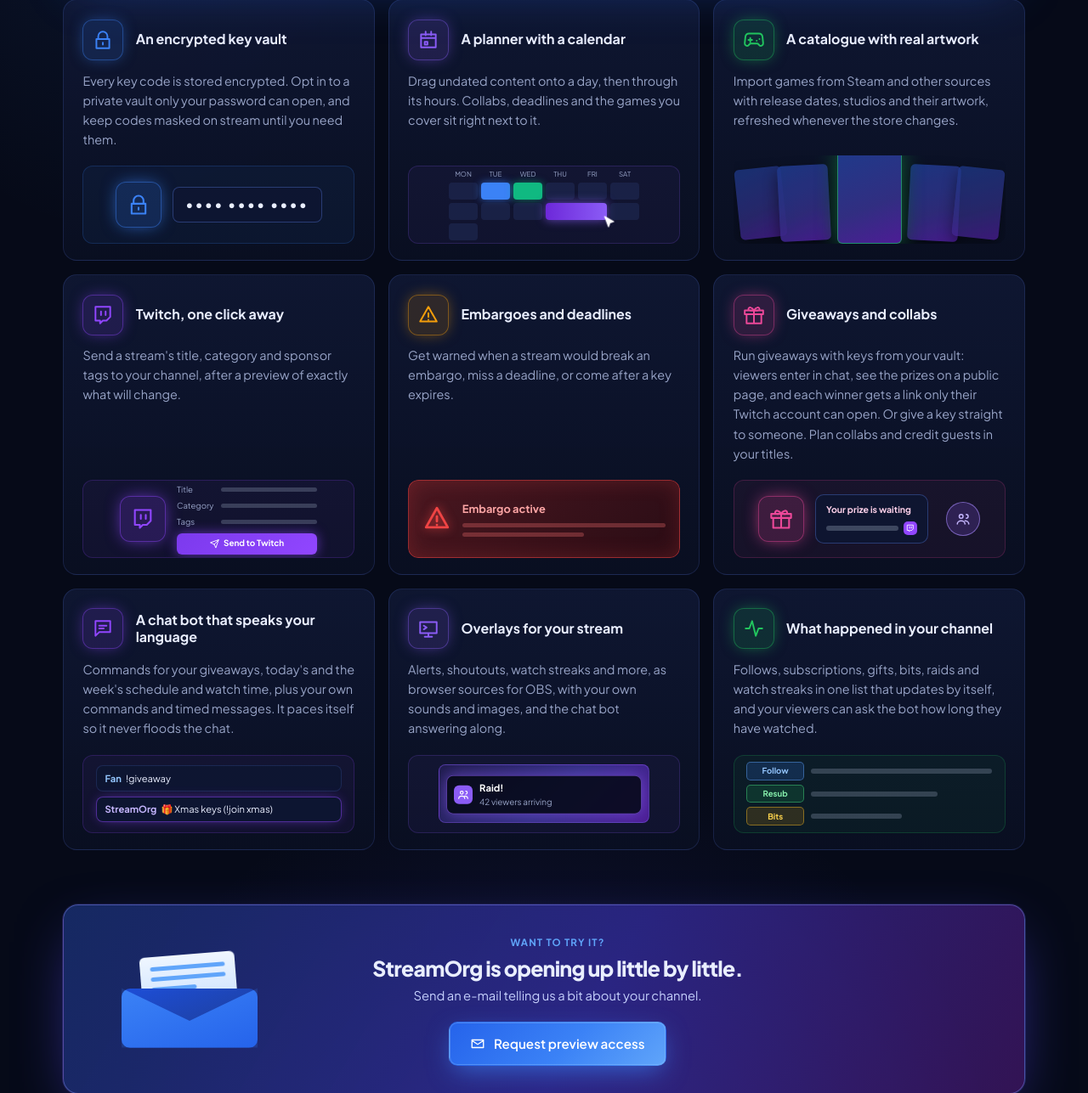
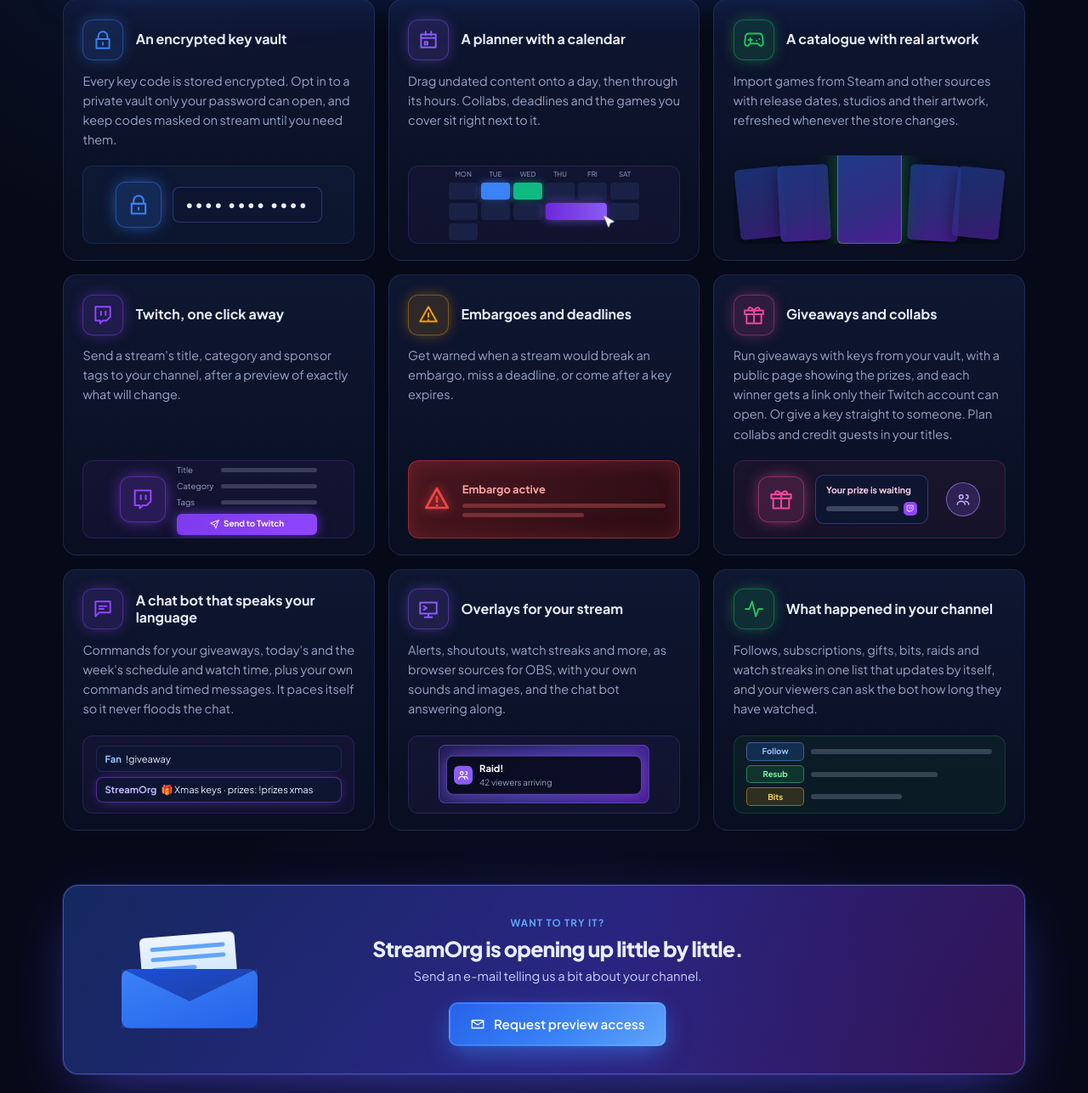
Before and after one commit to Rickycezar/StreamOrg, a PHP site: page / in a window 1280 px wide. Shown: the part 1094-2381 px from the top of the page at 85% size. Run offline with PHP 8.4, Linux system fonts and the light colour scheme; data that the repository does not hold is empty; some libraries are stand-ins or nearby versions.

Commit message:
Hide entering giveaways by chat until the page has a name picker

```diff
--- a/lang/en.php
+++ b/lang/en.php
@@ -353,7 +353,7 @@ return [
             'claim_it' => 'Claim it with Twitch',
             'mini_claim' => 'Your prize is waiting',
             'feature_collabs_title' => 'Giveaways and collabs',
-            'feature_collabs_text' => 'Run giveaways with keys from your vault: viewers enter in chat, see the prizes on a public page, and each winner gets a link only their Twitch account can open. Or give a key straight to someone. Plan collabs and credit guests in your titles.',
+            'feature_collabs_text' => 'Run giveaways with keys from your vault, with a public page showing the prizes, and each winner gets a link only their Twitch account can open. Or give a key straight to someone. Plan collabs and credit guests in your titles.',
             'cta_title' => 'Want to try it?',
             'mail_subject' => 'StreamOrg preview access',
             'mail_body' => 'Hi! I would like to try StreamOrg.' . "\n" . '' . "\n" . 'My channel: ' . "\n" . 'What I stream: ' . "\n" . '',
@@ -365,7 +365,7 @@ return [
             'feature_events_text' => 'Follows, subscriptions, gifts, bits, raids and watch streaks in one list that updates by itself, and your viewers can ask the bot how long they have watched.',
             'mini_bot_viewer' => 'Fan',
             'mini_bot_command' => '!giveaway',
-            'mini_bot_reply' => '🎁 Xmas keys (!join xmas)',
+            'mini_bot_reply' => '🎁 Xmas keys · prizes: !prizes xmas',
             'mini_overlay_title' => 'Raid!',
             'mini_overlay_text' => '42 viewers arriving',
         ],
@@ -609,7 +609,7 @@ return [
         ],
         'bot_command' => [
             'heartbeat' => 'Checks the bot is listening: it answers right away.',
-            'giveaway' => 'Lists the open giveaways (with how to enter by chat) and points to the prizes command.',
+            'giveaway' => 'Lists the open giveaways and points to the prizes command.',
             'join' => 'Enters a giveaway that takes entries by chat: the command and the giveaway keyword (or just the command, when only one is open).',
             'prizes' => 'Gives the link to a giveaway\'s public prize page: the keys still to win and the ones already won. Without a name, asks which giveaway.',
             'today' => 'Today\'s planned content, with times in your timezone. Long lists go in more than one message.',
@@ -686,7 +686,7 @@ return [
                 'commands_title' => 'Ready-made commands',
                 'commands_text' => "Under Commands, each ready-made command can be your own: its name, replies, who may use it and how often.\nThey speak your account's language: change the language in your profile and the defaults follow.\nBack to default drops your version.",
                 'giveaways_title' => "Giveaways in chat",
-                'giveaways_text' => "!giveaway lists your open giveaways and how to enter; viewers enter with !join and the giveaway's keyword, and they show under Entries on the giveaway page.\n!prizes and a giveaway name answers with a link to its public prize page: the keys still to win and the ones already won, never a code. Without a name, it asks which one.\n\"Post in chat\" on the giveaway page makes the bot announce it, with the link.",
+                'giveaways_text' => "!giveaway lists your open giveaways.\n!prizes and a giveaway name answers with a link to its public prize page: the keys still to win and the ones already won, never a code. Without a name, it asks which one.\n\"Post in chat\" on the giveaway page makes the bot announce it, with the link.",
                 'schedule_title' => "Schedule and watch time",
                 'schedule_text' => "!today and !week answer with your planned content, at your timezone; a long week goes in a few messages.\n!watchtime says how long someone has watched (whoever typed it, or the name after it), since the bot started counting.",
                 'events_title' => "Events",
@@ -737,15 +737,15 @@ return [
                 'title' => 'Giveaways',
                 'lead' => 'Give keys from your vault to your viewers: each winner gets a private link that only their own Twitch account can open.',
                 'setup_title' => 'Create a giveaway',
-                'setup_text' => "Give it a name and a short keyword for the chat, add the rules if you like, and choose how people take part: by chat, something outside StreamOrg (Marbles, a wheel…) or your own pick.\nChoose whether each winner picks a key from the prizes, or gets the one you assign.",
+                'setup_text' => "Give it a name and a short keyword for the chat, add the rules if you like, and choose how people take part: something outside StreamOrg (Marbles, a wheel…) or your own pick.\nChoose whether each winner picks a key from the prizes, or gets the one you assign.",
                 'prizes_title' => 'Prizes come from your vault',
                 'prizes_text' => "Add keys from your vault: the ones marked \"for giveaway\" come first, and available ones can be added too (they become \"for giveaway\"). They stay in your vault, linked to the giveaway, and are only marked given away once a winner claims them.\nA key for a game still under embargo cannot be marked for giveaway, and a winner cannot claim one before the embargo lifts.",
-                'chat_title' => "Entries and questions in chat",
-                'chat_text' => "With the StreamOrg chat bot in your chat, viewers enter with !join and the giveaway's keyword while it is open; they show under Entries, and Draw a winner picks among them.\n!giveaway lists your open giveaways and how to enter; !prizes and a giveaway name answers with its prize page.\n\"Post in chat\" makes the bot announce the giveaway with that link. The words (and the command names) are yours to change in Stream tools → Chat bot → Commands.",
+                'chat_title' => "Giveaways in chat",
+                'chat_text' => "With the StreamOrg chat bot in your chat, !giveaway lists your open giveaways and !prizes with a giveaway's name answers with its prize page.\n\"Post in chat\" makes the bot announce the giveaway with that link. The words (and the command names) are yours to change in Stream tools → Chat bot → Commands.",
                 'page_title' => "The public prize page",
-                'page_text' => "Every giveaway has a page anyone can open, with no sign-in: how to enter, your rules, the keys still to win and the ones already won, with the winner's name.\nIt never shows a code. A surprise giveaway stays hidden until you open it.\n\"Prize page\" on the giveaway opens it, to share wherever you like.",
+                'page_text' => "Every giveaway has a page anyone can open, with no sign-in: your rules, the keys still to win and the ones already won, with the winner's name.\nIt never shows a code. A surprise giveaway stays hidden until you open it.\n\"Prize page\" on the giveaway opens it, to share wherever you like.",
                 'winners_title' => 'Winners',
-                'winners_text' => "Draw a winner among the chat entries, or search for someone by their Twitch name and pick them from the results: the prize is tied to that account and nobody else.\nEach winner has a few days to claim; you can extend the time, or withdraw a prize and choose someone else.",
+                'winners_text' => "Search for each winner by their Twitch name and pick them from the results: the prize is tied to that account and nobody else.\nEach winner has a few days to claim; you can extend the time, or withdraw a prize and choose someone else.",
                 'claim_title' => 'The claim link',
                 'claim_text' => "Each winner gets a link to send privately or post in the chat.\nIt asks them to sign in with Twitch and only opens for the winner's own account, so a leaked link is useless to anyone else.\nOnce claimed, the key stays in the winner's \"My prizes\".",
                 'private_title' => 'If your vault is private',
@@ -2141,7 +2141,7 @@ return [
             'prize_in_vault' => 'safe in your vault',
             'category_from_game' => 'From the game',
             'giveaway_name_hint' => 'October mega giveaway',
-            'keyword_hint' => 'Short name for the chat: lowercase letters, digits or _. Viewers type the chat bot\'s join command and this word.',
+            'keyword_hint' => 'Short name for the chat: lowercase letters, digits or _. !prizes and this word answers with the prize page.',
             'rules_hint' => 'Who can take part, until when, how the winner is chosen…',
             'no_content' => 'Not linked to content',
             'surprise_hint' => 'hidden from the chat until you open it',
@@ -2346,7 +2346,7 @@ return [
             'search_hint' => 'Type at least two characters',
             'bot_more_messages' => 'Other messages',
             'bot_empty_silent' => 'leave empty to say nothing',
-            'giveaway_post_hint' => 'The chat bot posts the announcement (how to enter and the prize page link) in your chat. Change its words in Stream tools → Chat bot → Commands.',
+            'giveaway_post_hint' => 'The chat bot posts the announcement, with the prize page link, in your chat. Change its words in Stream tools → Chat bot → Commands.',
             'all_events' => 'All',
             'unfollows_checked' => 'Last check',
             'unfollows_followers' => '%s followers',
@@ -2554,7 +2554,7 @@ return [
             'giveaway_made_claimable' => '%d prize(s) are now ready for winners.',
             'giveaway_taken_back' => 'Done: %d copy(ies) deleted. Those keys are only in your vault again.',
             'giveaway_keys_returned' => '%d unclaimed key(s) went back to your vault.',
-            'giveaway_finish_confirm' => 'Finish this giveaway? Links not used yet stop working, unclaimed keys go back to your vault, and the chat entries are deleted.',
+            'giveaway_finish_confirm' => 'Finish this giveaway? Links not used yet stop working and unclaimed keys go back to your vault.',
             'giveaway_finish_hint' => 'Every winner has their key. Finish the giveaway to return the %d unclaimed key(s) to your vault.',
             'giveaways_intro' => 'Named giveaways with prizes from your key vault. Each winner gets a link that only their Twitch account can use.',
             'giveaways_empty' => 'No giveaways yet.',
--- a/lang/pt-BR.php
+++ b/lang/pt-BR.php
@@ -352,7 +352,7 @@ return [
             'claim_it' => 'Resgate com a Twitch',
             'mini_claim' => 'Seu prêmio está esperando',
             'feature_collabs_title' => 'Sorteios e collabs',
-            'feature_collabs_text' => 'Faça sorteios com chaves do seu cofre: os espectadores participam pelo chat, veem os prêmios numa página pública, e cada vencedor recebe um link que só a conta da Twitch dele abre. Ou dê uma chave direto para alguém. Planeje collabs e dê crédito aos convidados nos títulos.',
+            'feature_collabs_text' => 'Faça sorteios com chaves do seu cofre, com uma página pública mostrando os prêmios, e cada vencedor recebe um link que só a conta da Twitch dele abre. Ou dê uma chave direto para alguém. Planeje collabs e dê crédito aos convidados nos títulos.',
             'cta_title' => 'Quer experimentar?',
             'mail_subject' => 'Acesso antecipado ao StreamOrg',
             'mail_body' => 'Olá! Gostaria de experimentar o StreamOrg.' . "\n" . '' . "\n" . 'Meu canal: ' . "\n" . 'O que eu transmito: ' . "\n" . '',
@@ -364,7 +364,7 @@ return [
             'feature_events_text' => 'Follows, inscrições, presentes, bits, raids e sequências numa lista que se atualiza sozinha, e seus espectadores podem perguntar ao bot quanto tempo já assistiram.',
             'mini_bot_viewer' => 'Fã',
             'mini_bot_command' => '!sorteio',
-            'mini_bot_reply' => '🎁 Natal de Chaves (!participar natal)',
+            'mini_bot_reply' => '🎁 Natal de Chaves · prêmios: !premios natal',
             'mini_overlay_title' => 'Raid!',
             'mini_overlay_text' => '42 espectadores chegando',
         ],
@@ -608,7 +608,7 @@ return [
         ],
         'bot_command' => [
             'heartbeat' => 'Confere se o bot está ouvindo: ele responde na hora.',
-            'giveaway' => 'Lista os sorteios abertos (com como participar pelo chat) e indica o comando dos prêmios.',
+            'giveaway' => 'Lista os sorteios abertos e indica o comando dos prêmios.',
             'join' => 'Inscreve no sorteio que aceita participação pelo chat: o comando e a palavra do sorteio (ou só o comando, quando há um só aberto).',
             'prizes' => 'Dá o link da página pública de prêmios de um sorteio: as chaves que ainda estão em jogo e as já ganhas. Sem nome, pergunta qual sorteio.',
             'today' => 'O conteúdo planejado para hoje, com horários no seu fuso. Listas longas vão em mais de uma mensagem.',
@@ -685,7 +685,7 @@ return [
                 'commands_title' => 'Comandos prontos',
                 'commands_text' => "Em Comandos, cada comando pronto pode ser do seu jeito: o nome, as respostas, quem pode usar e com que frequência.\nEles falam o idioma da sua conta: mude o idioma no seu perfil e os padrões acompanham.\nVoltar ao padrão descarta a sua versão.",
                 'giveaways_title' => "Sorteios no chat",
-                'giveaways_text' => "!sorteio lista seus sorteios abertos e como participar; os espectadores entram com !participar e a palavra do sorteio, e aparecem em Inscrições na página do sorteio.\n!premios e o nome de um sorteio responde com o link da página pública de prêmios: as chaves ainda em jogo e as já ganhas, nunca um código. Sem nome, ele pergunta qual.\n\"Postar no chat\" na página do sorteio faz o bot anunciar, com o link.",
+                'giveaways_text' => "!sorteio lista seus sorteios abertos.\n!premios e o nome de um sorteio responde com o link da página pública de prêmios: as chaves ainda em jogo e as já ganhas, nunca um código. Sem nome, ele pergunta qual.\n\"Postar no chat\" na página do sorteio faz o bot anunciar, com o link.",
                 'schedule_title' => "Agenda e tempo assistido",
                 'schedule_text' => "!hoje e !semana respondem com o seu conteúdo planejado, no seu fuso; uma semana longa vai em algumas mensagens.\n!tempo diz quanto tempo alguém assistiu (quem digitou, ou o nome depois do comando), desde que o bot começou a contar.",
                 'events_title' => "Eventos",
@@ -736,15 +736,15 @@ return [
                 'title' => 'Sorteios',
                 'lead' => 'Dê chaves do seu cofre para os seus espectadores: cada vencedor recebe um link privado que só a própria conta da Twitch dele abre.',
                 'setup_title' => 'Crie um sorteio',
-                'setup_text' => "Dê um nome e uma palavra-chave curta para o chat, escreva as regras se quiser e escolha como as pessoas participam: pelo chat, algo fora do StreamOrg (Marbles, uma roleta…) ou a sua escolha.\nEscolha se cada vencedor escolhe uma chave entre os prêmios, ou recebe a que você definir.",
+                'setup_text' => "Dê um nome e uma palavra-chave curta para o chat, escreva as regras se quiser e escolha como as pessoas participam: algo fora do StreamOrg (Marbles, uma roleta…) ou a sua escolha.\nEscolha se cada vencedor escolhe uma chave entre os prêmios, ou recebe a que você definir.",
                 'prizes_title' => 'Os prêmios vêm do seu cofre',
                 'prizes_text' => "Adicione chaves do seu cofre: as marcadas \"para sorteio\" vêm primeiro, e as disponíveis também podem entrar (viram \"para sorteio\"). Elas continuam no seu cofre, ligadas ao sorteio, e só viram \"sorteada\" quando um vencedor resgata.\nUma chave de um jogo ainda sob embargo não pode ser marcada para sorteio, e um vencedor não pode resgatá-la antes do fim do embargo.",
-                'chat_title' => "Participação e perguntas no chat",
-                'chat_text' => "Com o bot do StreamOrg no seu chat, os espectadores participam com !participar e a palavra do sorteio enquanto ele está aberto; eles aparecem em Inscrições, e Sortear um vencedor escolhe entre eles.\n!sorteio lista seus sorteios abertos e como participar; !premios e o nome de um sorteio responde com a página de prêmios.\n\"Postar no chat\" faz o bot anunciar o sorteio com esse link. As palavras (e os nomes dos comandos) você muda em Ferramentas de live → Bot do chat → Comandos.",
+                'chat_title' => "Sorteios no chat",
+                'chat_text' => "Com o bot do StreamOrg no seu chat, !sorteio lista seus sorteios abertos e !premios com o nome de um sorteio responde com a página de prêmios.\n\"Postar no chat\" faz o bot anunciar o sorteio com esse link. As palavras (e os nomes dos comandos) você muda em Ferramentas de live → Bot do chat → Comandos.",
                 'page_title' => "A página pública de prêmios",
-                'page_text' => "Todo sorteio tem uma página que qualquer pessoa abre, sem entrar: como participar, suas regras, as chaves ainda em jogo e as já ganhas, com o nome de quem ganhou.\nEla nunca mostra um código. Um sorteio surpresa fica escondido até você abrir.\n\"Página de prêmios\" no sorteio abre essa página, para você divulgar onde quiser.",
+                'page_text' => "Todo sorteio tem uma página que qualquer pessoa abre, sem entrar: suas regras, as chaves ainda em jogo e as já ganhas, com o nome de quem ganhou.\nEla nunca mostra um código. Um sorteio surpresa fica escondido até você abrir.\n\"Página de prêmios\" no sorteio abre essa página, para você divulgar onde quiser.",
                 'winners_title' => 'Vencedores',
-                'winners_text' => "Sorteie um vencedor entre os participantes do chat, ou busque alguém pelo nome na Twitch e escolha nos resultados: o prêmio fica ligado àquela conta e a mais ninguém.\nCada vencedor tem alguns dias para resgatar; você pode prorrogar, ou retirar um prêmio e escolher outra pessoa.",
+                'winners_text' => "Busque cada vencedor pelo nome na Twitch e escolha nos resultados: o prêmio fica ligado àquela conta e a mais ninguém.\nCada vencedor tem alguns dias para resgatar; você pode prorrogar, ou retirar um prêmio e escolher outra pessoa.",
                 'claim_title' => 'O link de resgate',
                 'claim_text' => "Cada vencedor recebe um link para mandar no privado ou postar no chat.\nEle pede para entrar com a Twitch e só abre para a conta do próprio vencedor, então um link vazado não serve para mais ninguém.\nDepois de resgatada, a chave fica em \"Meus prêmios\" do vencedor.",
                 'private_title' => 'Se o seu cofre é privado',
@@ -2140,7 +2140,7 @@ return [
             'prize_in_vault' => 'guardada no seu cofre',
             'category_from_game' => 'Do jogo',
             'giveaway_name_hint' => 'Mega sorteio de outubro',
-            'keyword_hint' => 'Nome curto para o chat: letras minúsculas, números ou _. Os espectadores digitam o comando de participar do bot e esta palavra.',
+            'keyword_hint' => 'Nome curto para o chat: letras minúsculas, números ou _. !premios e esta palavra respondem com a página de prêmios.',
             'rules_hint' => 'Quem pode participar, até quando, como o vencedor é escolhido…',
             'no_content' => 'Sem conteúdo vinculado',
             'surprise_hint' => 'escondido do chat até você abrir',
@@ -2345,7 +2345,7 @@ return [
             'search_hint' => 'Digite ao menos dois caracteres',
             'bot_more_messages' => 'Outras mensagens',
             'bot_empty_silent' => 'deixe vazio para não dizer nada',
-            'giveaway_post_hint' => 'O bot posta o anúncio (como participar e o link da página de prêmios) no seu chat. Mude as palavras em Ferramentas de live → Bot de chat → Comandos.',
+            'giveaway_post_hint' => 'O bot posta o anúncio, com o link da página de prêmios, no seu chat. Mude as palavras em Ferramentas de live → Bot de chat → Comandos.',
             'all_events' => 'Todos',
             'unfollows_checked' => 'Última verificação',
             'unfollows_followers' => '%s seguidores',
@@ -2553,7 +2553,7 @@ return [
             'giveaway_made_claimable' => '%d prêmio(s) agora prontos para os vencedores.',
             'giveaway_taken_back' => 'Pronto: %d cópia(s) apagada(s). Essas chaves voltaram a estar só no seu cofre.',
             'giveaway_keys_returned' => '%d chave(s) não resgatada(s) voltaram para o seu cofre.',
-            'giveaway_finish_confirm' => 'Concluir este sorteio? Links ainda não usados param de funcionar, as chaves não resgatadas voltam para o seu cofre e as inscrições do chat são apagadas.',
+            'giveaway_finish_confirm' => 'Concluir este sorteio? Links ainda não usados param de funcionar e as chaves não resgatadas voltam para o seu cofre.',
             'giveaway_finish_hint' => 'Todos os vencedores já têm a sua chave. Conclua o sorteio para devolver %d chave(s) não resgatada(s) ao seu cofre.',
             'giveaways_intro' => 'Sorteios com nome e prêmios do seu cofre de chaves. Cada vencedor recebe um link que só a conta da Twitch dele consegue usar.',
             'giveaways_empty' => 'Nenhum sorteio ainda.',
--- a/views/giveaways/form.php
+++ b/views/giveaways/form.php
@@ -46,8 +46,9 @@ $local = static fn (?string $at): string => $at ? substr(str_replace(' ', 'T', $
         <label>
             <span><?= e(__('ui.field.entry_method')) ?></span>
             <select name="entry_method">
-                <?php foreach (Giveaways::ENTRY_METHODS as $method): ?>
-                    <option value="<?= e($method) ?>" <?= $v('entry_method', 'chat') === $method ? 'selected' : '' ?>><?= e(code_label('entry_method', $method)) ?></option>
+                <?php $current = $g !== null ? Giveaways::entryMethodOf($g) : 'manual'; ?>
+                <?php foreach (Giveaways::entryMethods() as $method): ?>
+                    <option value="<?= e($method) ?>" <?= $current === $method ? 'selected' : '' ?>><?= e(code_label('entry_method', $method)) ?></option>
                 <?php endforeach; ?>
             </select>
         </label>
--- a/views/giveaways/index.php
+++ b/views/giveaways/index.php
@@ -1,5 +1,5 @@
 <?php
-/** @var array $giveaways @var array $content @var string $join what viewers type before a giveaway's keyword */
+/** @var array $giveaways @var array $content @var string $join what viewers type before a giveaway's keyword ('' while the join command is hidden) */
 ?>
 <div class="page-head">
     <h1><?= e(__('ui.nav.giveaways')) ?></h1>
@@ -22,14 +22,14 @@
                     <span class="badge giveaway-status-<?= e($g['status']) ?>"><?= e(code_label('giveaway_status', $g['status'])) ?></span>
                 </span>
                 <span class="muted small">
-                    <code><?= e($join) ?> <?= e((string) $g['keyword']) ?></code>
+                    <code><?= e($join . $g['keyword']) ?></code>
                     <?php if ($g['is_surprise']): ?> · <?= e(__('ui.label.surprise')) ?><?php endif; ?>
                     <?php if ($g['ends_at']): ?> · <?= e(sprintf(__('ui.label.until_date'), fmt_datetime($g['ends_at'], 'd/m H:i'))) ?><?php endif; ?>
                 </span>
                 <span class="giveaway-counts">
                     <span><b><?= (int) $g['claimed_count'] ?>/<?= (int) $g['prize_count'] ?></b> <?= e(__('ui.label.prizes_claimed')) ?></span>
                     <span><b><?= (int) $g['winner_count'] ?></b> <?= e(__('ui.label.winners')) ?></span>
-                    <?php if ($g['entry_method'] === 'chat'): ?><span><b><?= (int) $g['entry_count'] ?></b> <?= e(__('ui.label.entries')) ?></span><?php endif; ?>
+                    <?php if (Giveaways::entryMethodOf($g) === 'chat'): ?><span><b><?= (int) $g['entry_count'] ?></b> <?= e(__('ui.label.entries')) ?></span><?php endif; ?>
                 </span>
                 <?php if ($g['content_title']): ?>
                     <small class="muted"><?= e(__('ui.field.during_content')) ?>: <?= e(mb_strimwidth($g['content_title'], 0, 70, '…')) ?></small>
```
Also changed, not shown: bot/src/commands.js (+7 -1 lines), bot/test/commands.test.js (+9 -0 lines), src/ChatBot.php (+9 -2 lines), src/Controllers/GiveawayController.php (+13 -4 lines), src/Giveaways.php (+29 -0 lines), tests/Database/ChatBotTest.php (+12 -3 lines), tests/Database/GiveawaysTest.php (+2 -5 lines), views/giveaways/show.php (+8 -7 lines), CHANGELOG.md, README.md, bot/CHANGELOG.md.
